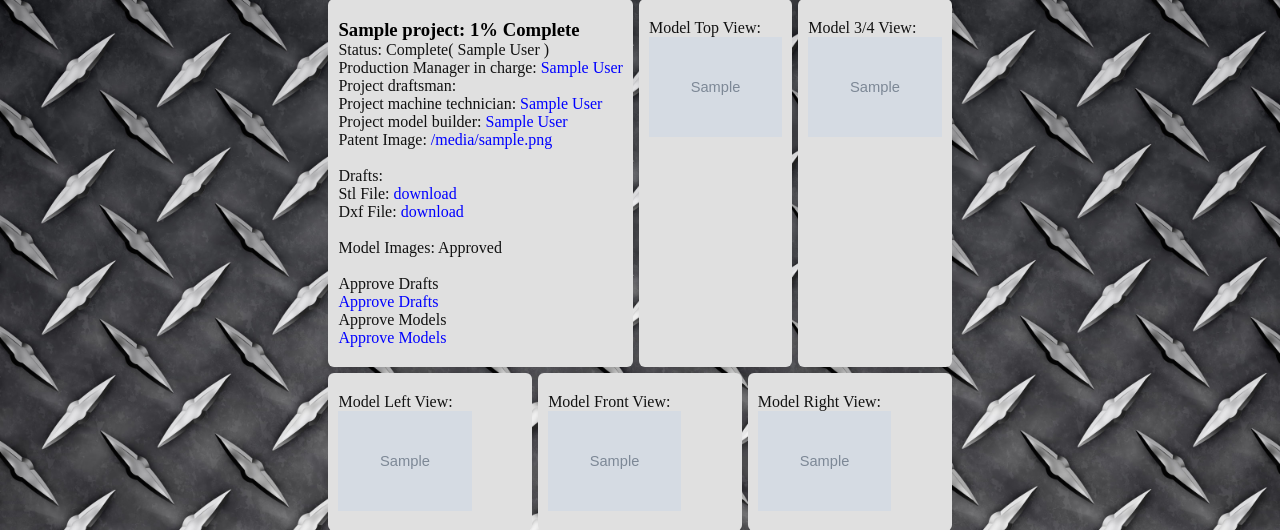
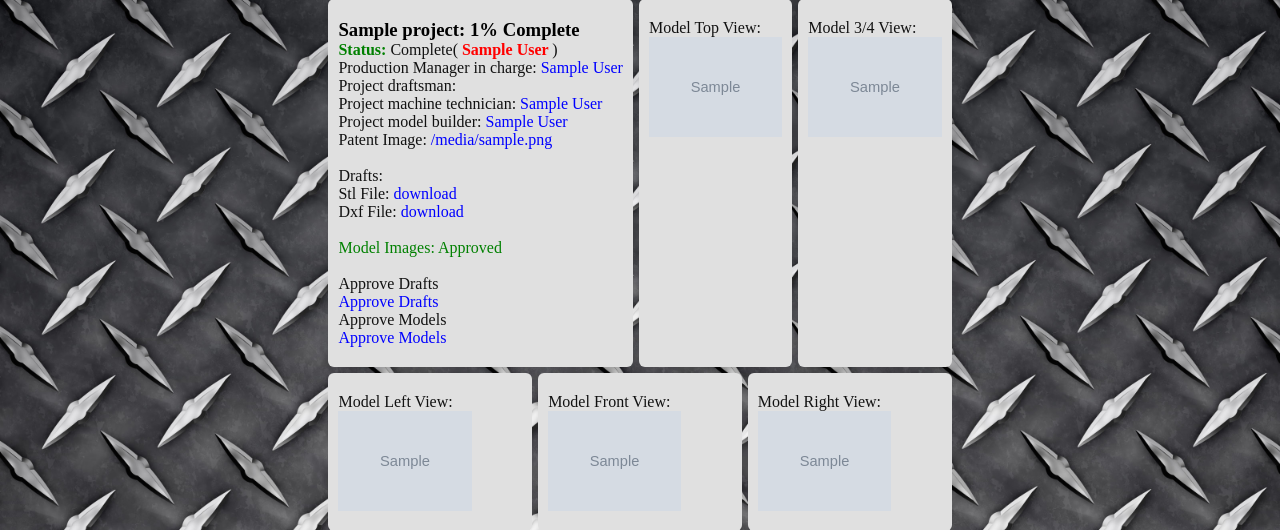
Before and after one commit to youngwebking/envInventionlog, a Django app: a page that uses templates/singleproject.html in a window 1280 px wide. Shown: the part 43-573 px from the top of the page. Run offline with Django 3.2, Linux system fonts and the light colour scheme; a user stored in the database is signed in; tables that the repository leaves empty hold one stand-in row (values such as "Sample post"); grey boxes marked "Sample" are stand-in pictures; some libraries are stand-ins or nearby versions.

Commit message:
Add color change in project page

```diff
--- a/static/css/main.css
+++ b/static/css/main.css
@@ -282,6 +282,12 @@ footer{
 .flash{
 
 }
+.green{
+	color: green;
+}
+.red{
+	color: red;
+}
 .info{
 	background-color: #e0e0e0;
 	border: 2px solid #e0e0e0;
--- a/templates/singleproject.html
+++ b/templates/singleproject.html
@@ -5,18 +5,28 @@
 <div id="singleproject-row" class="horizontal box">
 	<div id="singleprojectinfo" class="container box">
 		<h3>{{ project }}: {{ project.percent_complete }}% Complete</h3>
-      <p>Status: {{ project.get_status_display }}(
+		<p>{% if project.status == 'I' or project.status == 'C' %}<b class="green">{% elif project.status == 'P' %}<b class="red">{% endif %}Status:</b> {{ project.get_status_display }}(
       {% if not project.accepted %}
+      	{% if project.productionManager.username == user.username %}<b class="red">{% endif %}
       			{{ project.productionManager.name }}
+      			</b>
       {% else %}
       	{% if project.stl == None or project.dxf == None %}
+      		{% if project.draftsman.username == user.username %}<b class="red">{% endif %}
       			{{ project.draftsman.name }}
+      			</b>
       	{% elif project.stl != None and project.dxf != None and project.draftApproved != True %}
+      		{% if project.productionManager.username == user.username %}<b class="red">{% endif %}
       			{{ project.productionManager.name }}
+      			</b>
       	{% elif project.modelImgTop == None or project.modelImg34 == None or project.modelImgFront == None or project.modelImgRight == None %}
-      		{{ project.modelbuilder.name }}
+      		{% if project.modelBuilder.username == user.username %}<b class="red">{% endif %}
+      			{{ project.modelBuilder.name }}
+      			</b>
       	{% elif project.modelImgTop != None and project.modelImg34 != None and project.modelImgFront != None and project.modelImgRight != None and project.modelApproved != True %}
+      		{% if project.productionManager.username == user.username %}<b class="red">{% endif %}
       			{{ project.productionManager.name }}
+      			</b>
       	{% endif %}
 		{% endif %}
       )</p>
@@ -28,11 +38,11 @@
 		   <p>Project model builder: {% if project.modelBuilder != None %}<a href="/employees/model-builders/{{ project.modelBuilder.slug }}">{{ project.modelBuilder }}</a>{% else %}None{% endif %}</p>
 		   <p>Patent Image: {% if project.patentImage1.url != None %}<a href="{{ project.patentImage1.url }}">{{ project.patentImage1.url }}</a>{% else %}None{% endif %}</p>
 		   <br />
-		   <p>Drafts: {% if project.draftApproved == True %}Approved{% endif %}</p>
+		   <p>{% if project.draftApproved %}<b class="green">{% elif project.stl == None or project.dxf == None %}<b class="red">{% endif %}Drafts:</b>{% if project.draftApproved %} Approved{% endif %}</p>
 		   <p>Stl File: {% if project.stl != None %}<a href="{{ project.stl.stl.url }}">download</a>{% else %}None{% endif %}</p>
 		   <p>Dxf File: {% if project.dxf != None %}<a href="{{ project.dxf.dxf.url }}">download</a>{% else %}None{% endif %}</p>
 		   <br />
-		   <p>Model Images: {% if project.modelApproved %}Approved{% endif %}</p>
+		   <p{% if project.modelApproved %} class="green"{% endif %}>Model Images: {% if project.modelApproved %}Approved{% endif %}</p>
 
 		   {% if project.draftsman.username == user.username %}
 		   	<form enctype="multipart/form-data">
```
Also changed, not shown: employee/views.py (+4 -4 lines), templates/register.html (+5 -5 lines), 1 other file. Lines whose indentation alone changed are shown as unchanged.
